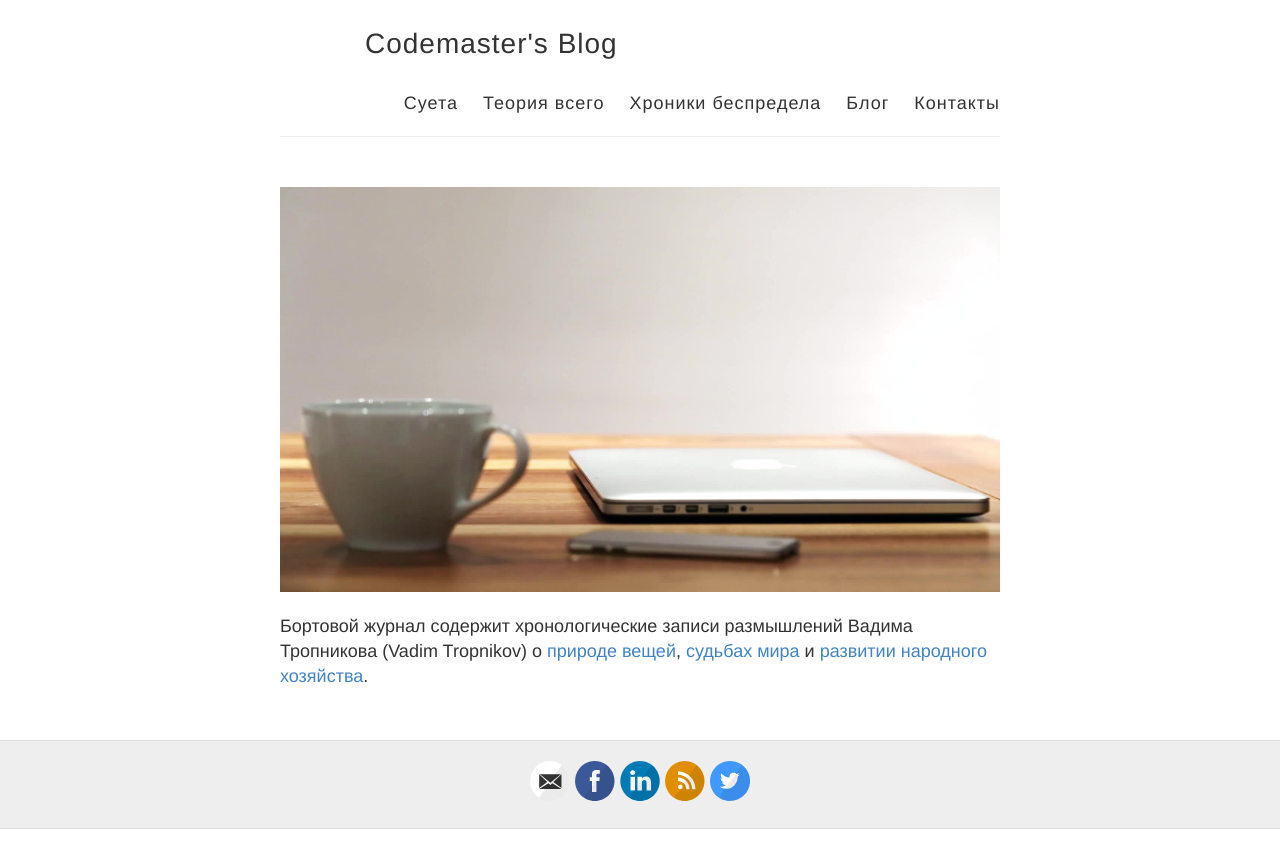
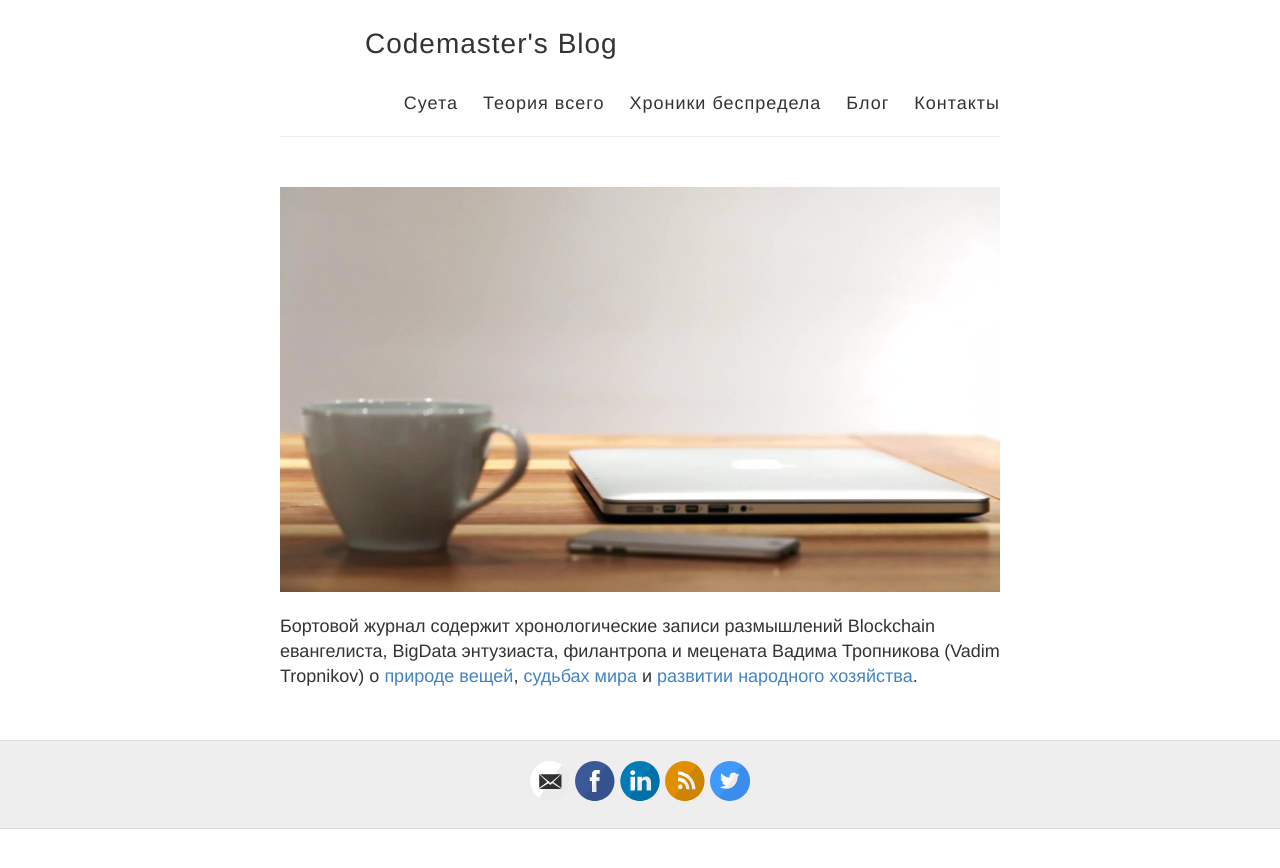
Before and after one commit to decrafts/r, a Jekyll site: the page built from index.md, in a window 1280 px wide. Shown: the top 868 px of the page. Built offline with Jekyll 4.4.1, drawn with Linux system fonts in a browser that asks for light colours; comment, search, counter and statistics services are not loaded.

Commit message:
Update index.md

```diff
--- a/index.md
+++ b/index.md
@@ -4,4 +4,4 @@ layout: default
 
   ![_config.yml]({{ site.baseurl }}/images/3433.jpeg)
 
-Бортовой журнал содержит хронологические записи размышлений Вадима Тропникова (Vadim Tropnikov) о [природе вещей](/xamep/), [судьбах мира](/uncheck/) и [развитии народного хозяйства](/ktulhu/).
+Бортовой журнал содержит хронологические записи размышлений Blockchain евангелиста, BigData энтузиаста, филантропа и мецената Вадима Тропникова (Vadim Tropnikov) о [природе вещей](/xamep/), [судьбах мира](/uncheck/) и [развитии народного хозяйства](/ktulhu/).
```
